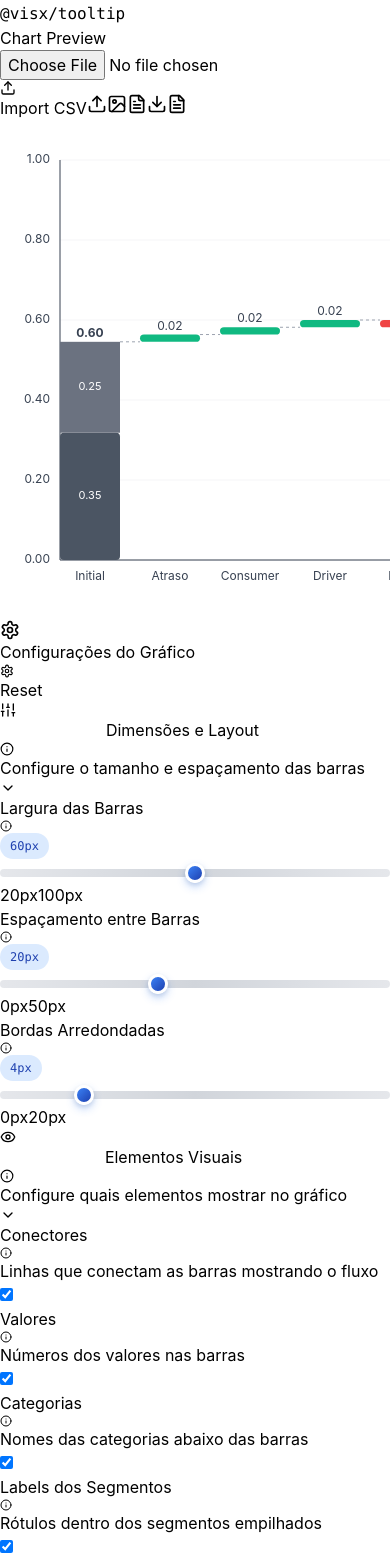
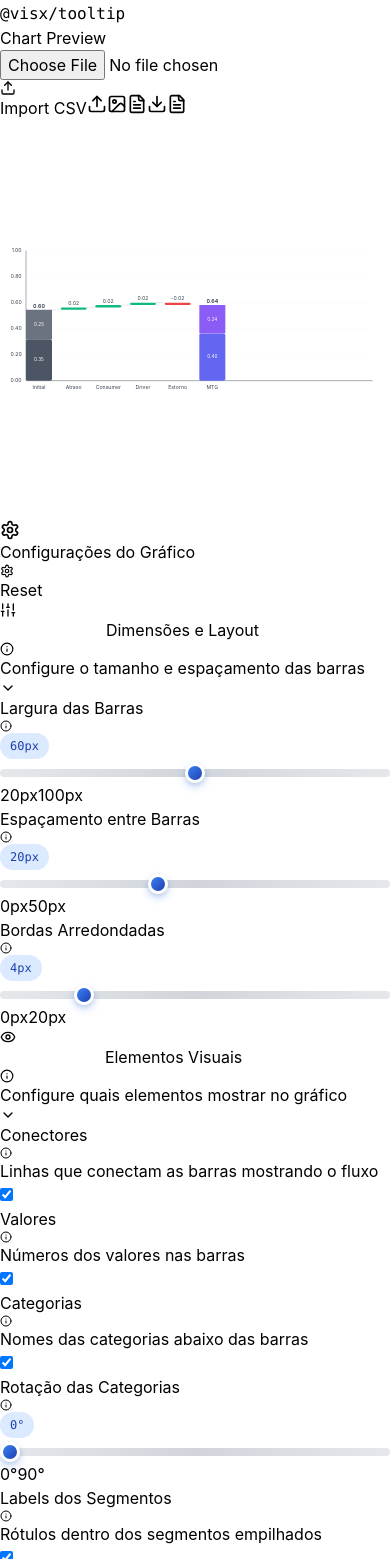
Before and after one commit to PedroPaduelo/chatbilder-watherfall, a React (Vite) app: page / in a window 390 px wide. Shown: the part 289-1848 px from the top of the page. Built offline with nearby package versions, Linux system fonts and the light colour scheme.

Commit message:
Enhance WaterfallChart responsiveness and add category label rotation feature

```diff
--- a/src/App.tsx
+++ b/src/App.tsx
@@ -281,7 +281,7 @@ const App = () => {
                 </button>
               </div>
             </div>
-            <div ref={chartRef} className="border rounded-lg p-4 bg-gray-50">
+            <div ref={chartRef} className="border rounded-lg p-4 bg-gray-50 overflow-hidden">
               <WaterfallChart data={data} settings={settings} />
             </div>
           </div>
--- a/src/components/SettingsPanel.tsx
+++ b/src/components/SettingsPanel.tsx
@@ -227,6 +227,7 @@ const SettingsPanel: React.FC<SettingsPanelProps> = ({ settings, onSettingsChang
                   showValues: true,
                   showCategories: true,
                   showSegmentLabels: true,
+                  categoryLabelRotation: 0,
                   valuePrefix: '',
                   valueSuffix: '',
                   showGridlines: true,
@@ -312,6 +313,19 @@ const SettingsPanel: React.FC<SettingsPanelProps> = ({ settings, onSettingsChang
               onChange={checked => handleChange('showCategories', checked)}
               tooltip="Nomes das categorias abaixo das barras"
             />
+
+            {settings.showCategories && (
+              <RangeSlider
+                label="Rotação das Categorias"
+                value={settings.categoryLabelRotation}
+                min={0}
+                max={90}
+                step={15}
+                unit="°"
+                onChange={value => handleChange('categoryLabelRotation', value)}
+                tooltip="Ângulo de rotação dos rótulos das categorias"
+              />
+            )}
 
             <CheckboxToggle
               label="Labels dos Segmentos"
--- a/src/components/WaterfallChart.tsx
+++ b/src/components/WaterfallChart.tsx
@@ -13,16 +13,21 @@ const WaterfallChart = ({ data, settings }: WaterfallChartProps) => {
   const [hoveredSegment, setHoveredSegment] = useState<{ barId: string, segmentIndex: number } | null>(null);
 
   const dimensions: ChartDimensions = {
-    width: 900,
-    height: 500,
+    width: 900, // Fixed width for calculations
+    height: 400, // Reduced height for better fit
     margin: { top: 40, right: 40, bottom: 60, left: 60 }
   };
 
   const processedData = useProcessedData(data, settings, dimensions);
 
   return (
-    <div className="relative">
-      <svg width={dimensions.width} height={dimensions.height}>
+    <div className="relative w-full">
+      <svg
+        width="100%"
+        height={dimensions.height}
+        viewBox={`0 0 900 ${dimensions.height}`}
+        className="max-w-full h-auto"
+      >
         <title>Waterfall Chart with Stacked Bars</title>
         {/* Background */}
         <rect width={dimensions.width} height={dimensions.height} fill="transparent" />
@@ -201,9 +206,15 @@ const WaterfallChart = ({ data, settings }: WaterfallChartProps) => {
                 key={`label-${bar.id}`}
                 x={bar.x + bar.width / 2}
                 y={dimensions.height - dimensions.margin.bottom + 20}
-                textAnchor="middle"
+                textAnchor={settings.categoryLabelRotation > 0 ? "end" : "middle"}
                 fontSize="12"
                 fill="#374151"
+                transform={settings.categoryLabelRotation > 0 ?
+                  `rotate(-${settings.categoryLabelRotation}, ${bar.x + bar.width / 2}, ${dimensions.height - dimensions.margin.bottom + 20})` :
+                  undefined}
+                style={{
+                  transformOrigin: `${bar.x + bar.width / 2}px ${dimensions.height - dimensions.margin.bottom + 20}px`
+                }}
               >
                 {bar.category}
               </text>
--- a/src/hooks/useProcessedData.ts
+++ b/src/hooks/useProcessedData.ts
@@ -8,7 +8,9 @@ export const useProcessedData = (
 ) => {
   return useMemo(() => {
     let cumulative = 0;
-    const chartWidth = dimensions.width - dimensions.margin.left - dimensions.margin.right;
+    // Use a fixed width for calculations while maintaining responsive display
+    const calculationWidth = 900;
+    const chartWidth = calculationWidth - dimensions.margin.left - dimensions.margin.right;
     const chartHeight = dimensions.height - dimensions.margin.top - dimensions.margin.bottom;
 
     // Group data by group field
--- a/src/types/index.ts
+++ b/src/types/index.ts
@@ -39,6 +39,7 @@ export interface ChartSettings {
   showValues: boolean;
   showCategories: boolean;
   showSegmentLabels: boolean;
+  categoryLabelRotation: number; // Ângulo de rotação em graus (0, 45, 90, etc.)
   valuePrefix: string;
   valueSuffix: string;
   showGridlines: boolean;
--- a/src/utils/constants.ts
+++ b/src/utils/constants.ts
@@ -9,6 +9,7 @@ export const defaultSettings: ChartSettings = {
   showValues: true,
   showCategories: true,
   showSegmentLabels: true,
+  categoryLabelRotation: 0, // Sem rotação por padrão
   valuePrefix: '',
   valueSuffix: '',
   showGridlines: true,
```
